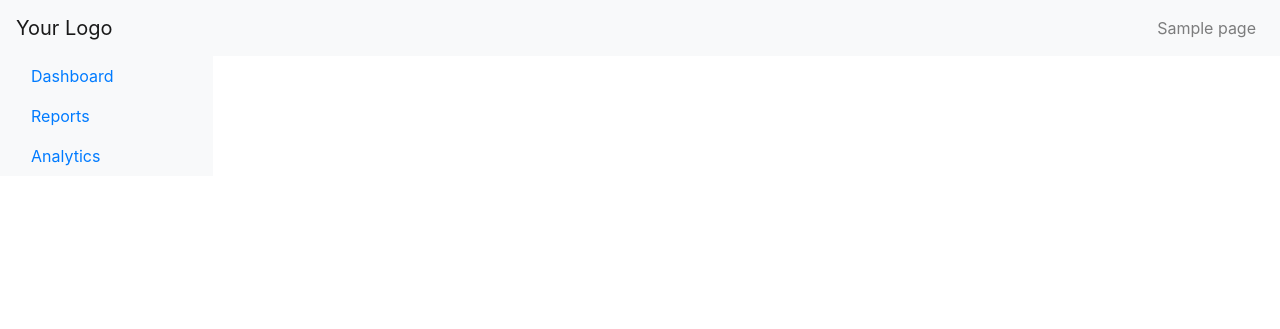
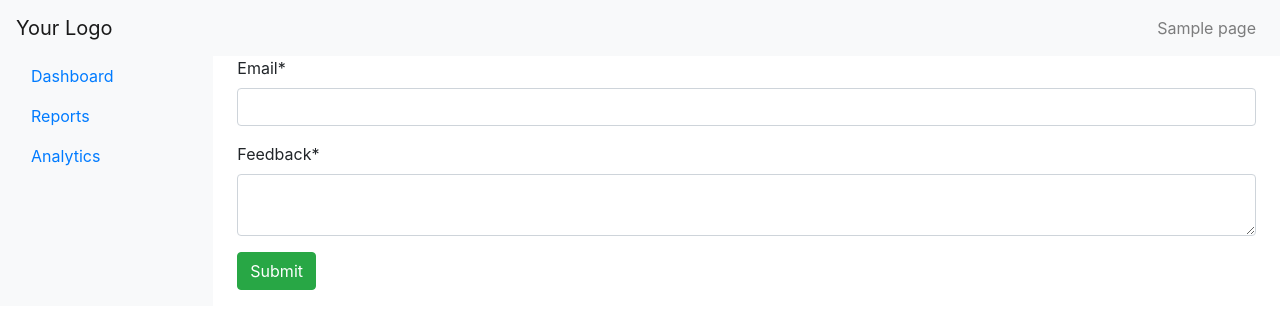
Before and after one commit to NeonSupernova/Alhelp, a Python web app: template templates/feedback.html in a window 1280 px wide. Shown: the top 329 px of the page. Run offline with Jinja, Linux system fonts and the light colour scheme; the template is opened without the code that fills it: most values are stand-ins (such as "Sample title", 1, 10 or a date in 2020); some libraries are stand-ins or nearby versions.

Commit message:
Update feedback.html

```diff
--- a/templates/feedback.html
+++ b/templates/feedback.html
@@ -3,5 +3,22 @@
 {% block title %}Mental Health Statistics{% endblock %}
 
 {% block content %}
-
+<div class="rendered-form">
+    <div class="formbuilder-text form-group field-text-1701829887926">
+        <label for="text-1701829887926" class="formbuilder-text-label">Email<span
+                class="formbuilder-required">*</span></label>
+        <input type="email" class="form-control" name="text-1701829887926" access="false" id="text-1701829887926"
+            title="youremail@example.com" required="required" aria-required="true">
+    </div>
+    <div class="formbuilder-textarea form-group field-textarea-1701829888953">
+        <label for="textarea-1701829888953" class="formbuilder-textarea-label">Feedback<span
+                class="formbuilder-required">*</span></label>
+        <textarea type="textarea" class="form-control" name="textarea-1701829888953" access="false"
+            id="textarea-1701829888953" required="required" aria-required="true"></textarea>
+    </div>
+    <div class="formbuilder-button form-group field-button-1701829980457">
+        <button type="submit" class="btn-success btn" name="button-1701829980457" access="false" style="success"
+            id="button-1701829980457">Submit</button>
+    </div>
+</div>
 {% endblock %}
```
